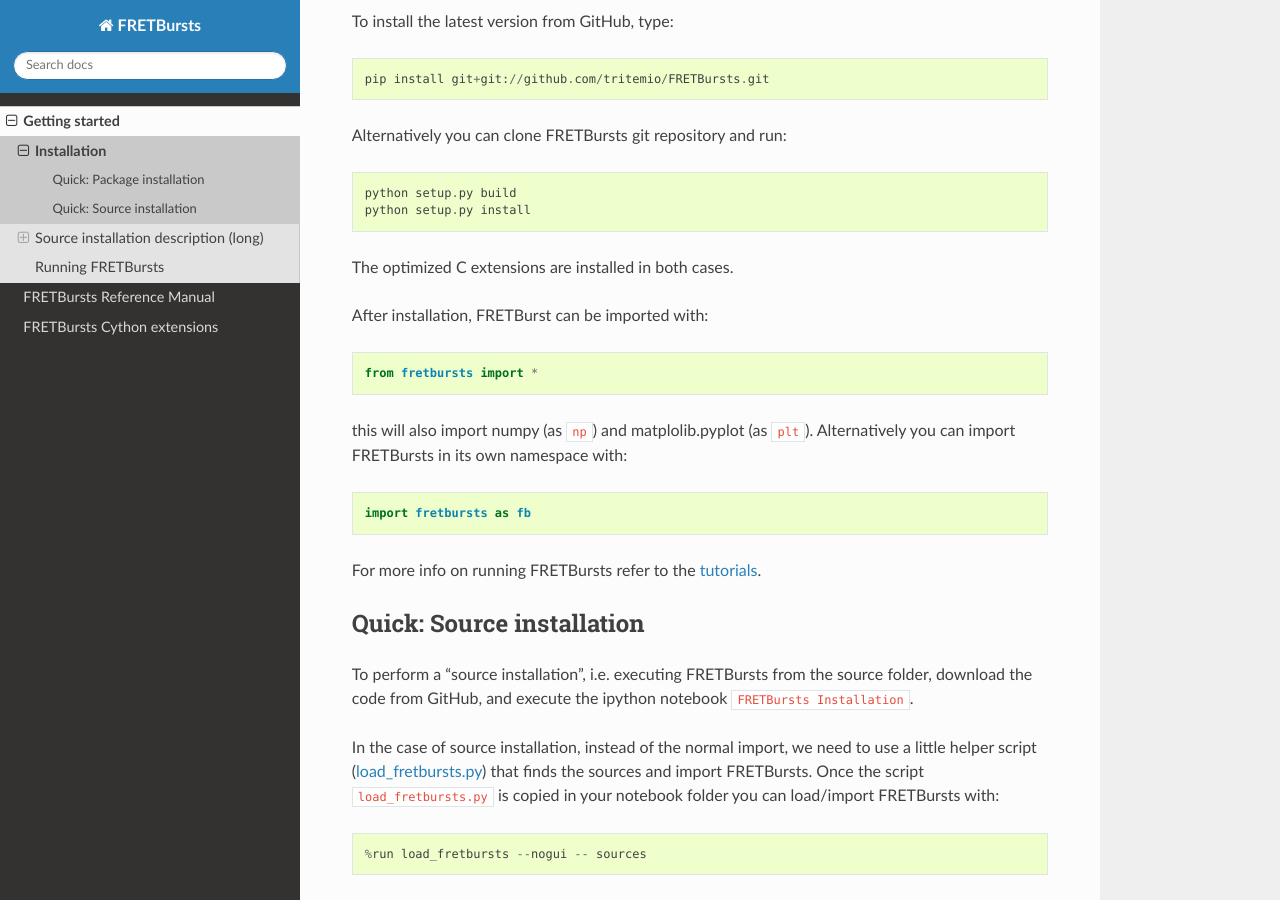
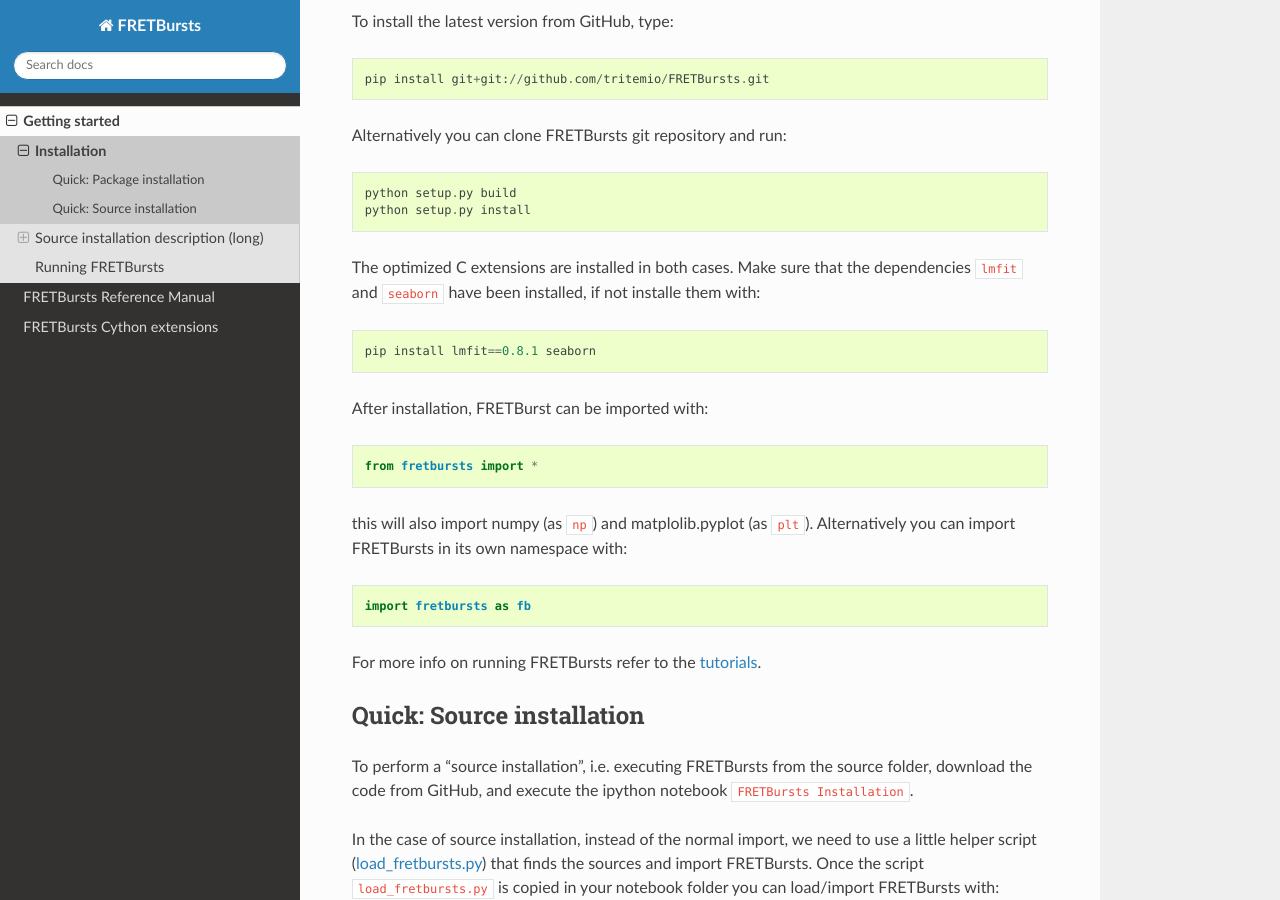
Before and after one commit to tritemio/FRETBursts, a Sphinx documentation site: the page built from docs/source/installation.rst, in a window 1280 px wide and 900 px high, scrolled down 489 px. Built offline with Sphinx 7.4.7 and the Read the Docs theme 2.0.0, drawn with Linux system fonts in a browser that asks for light colours; the version number could not be read and is left out.

Commit message:
Docs: mention lmfit and seaborn dependencies in the installation

```diff
--- a/docs/source/installation.rst
+++ b/docs/source/installation.rst
@@ -28,7 +28,11 @@
     python setup.py build
     python setup.py install
 
-The optimized C extensions are installed in both cases.
+The optimized C extensions are installed in both cases. Make sure that
+the dependencies `lmfit` and `seaborn` have been installed, if not
+installe them with::
+
+    pip install lmfit==0.8.1 seaborn
 
 After installation, FRETBurst can be imported with::
 
```
